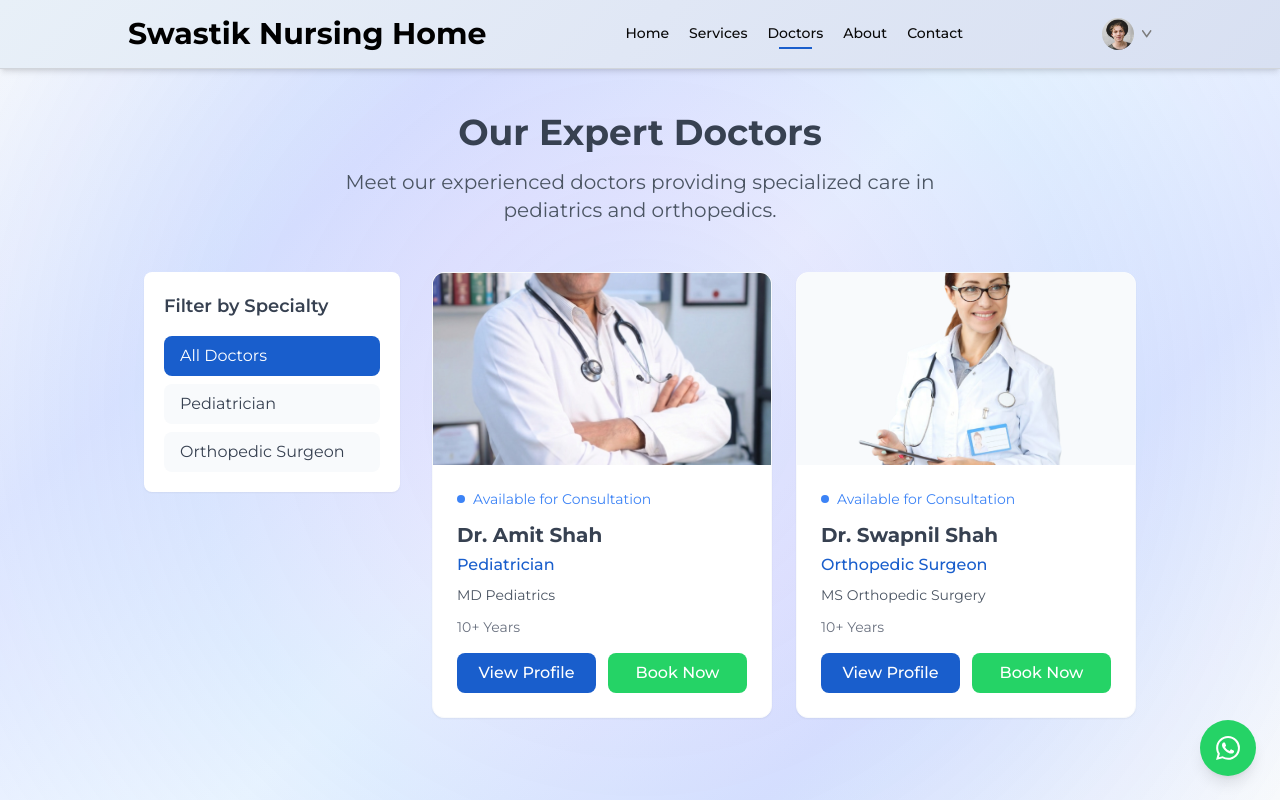
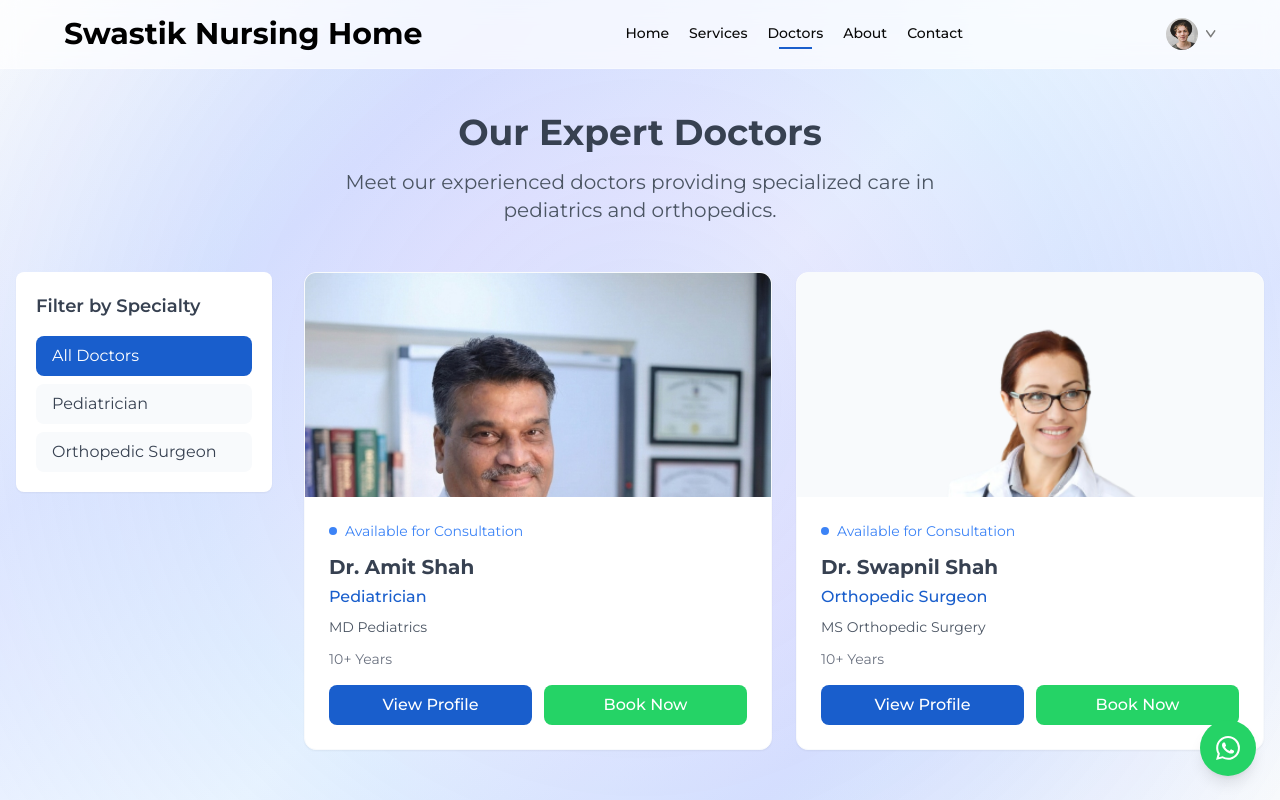
Before and after one commit to harshalpathak97/swastiknursinghome, a React (Vite) app: page /doctors in a window 1280 px wide. Shown: the top 800 px of the page. Built offline with nearby package versions, Linux system fonts and the light colour scheme.

Commit message:
Refine layout: remove global padding, make navbar transparent, and fix doctor image focus on internal pages

```diff
--- a/src/App.jsx
+++ b/src/App.jsx
@@ -1,4 +1,4 @@
-import { Route, Routes} from 'react-router-dom'
+import { Route, Routes } from 'react-router-dom'
 import { useEffect } from 'react'
 import { Analytics } from '@vercel/analytics/react'
 import Home from './pages/Home'
@@ -32,9 +32,9 @@ const App = () => {
   }, [])
 
   return (
-  <div className="pt-16 sm:pt-20">
+    <div className="">
       <Navbar />
-    <div className="mx-3 sm:mx-4 md:mx-[10%]">
+      <div className="">
         <Routes>
           <Route path="/" element={<Home />} />
           <Route path="/services" element={<Services />} />
--- a/src/components/Navbar.jsx
+++ b/src/components/Navbar.jsx
@@ -14,7 +14,7 @@ const Navbar = () => {
   };
 
   return (
-    <div className="fixed top-0 left-0 w-full z-50 shadow-md flex items-center justify-between text-sm py-3 sm:py-4 border-b border-gray-300 px-3 sm:px-4 md:px-[10%]" style={{background: 'linear-gradient(135deg, #e8f0f8 0%, #e0e7f5 50%, #d8e0f2 100%)', backdropFilter: 'blur(10px)'}}>
+    <div className="fixed top-0 left-0 w-full z-50 transition-all duration-300 flex items-center justify-between text-sm py-3 sm:py-4 px-3 sm:px-4 md:px-10 lg:px-16" style={{ background: 'rgba(255, 255, 255, 0.7)', backdropFilter: 'blur(10px)', borderBottom: '1px solid rgba(255,255,255,0.3)' }}>
       {/* Logo */}
       <div className="text-lg sm:text-xl md:text-2xl lg:text-3xl font-extrabold text-black cursor-pointer truncate max-w-[60%] sm:max-w-none" onClick={() => { navigate('/'); scrollToTop(); }}>
         {clinicData.clinic.name}
@@ -97,10 +97,9 @@ const Navbar = () => {
 
       {/* Mobile Menu */}
       <div
-        className={`fixed top-0 right-0 w-full sm:w-80 h-screen z-50 transform ${
-          showMenu ? "translate-x-0" : "translate-x-full"
-        } transition-transform duration-300 md:hidden overflow-y-auto`}
-        style={{background: 'linear-gradient(135deg, #e8f0f8 0%, #e0e7f5 50%, #d8e0f2 100%)', backdropFilter: 'blur(10px)'}}
+        className={`fixed top-0 right-0 w-full sm:w-80 h-screen z-50 transform ${showMenu ? "translate-x-0" : "translate-x-full"
+          } transition-transform duration-300 md:hidden overflow-y-auto`}
+        style={{ background: 'linear-gradient(135deg, #e8f0f8 0%, #e0e7f5 50%, #d8e0f2 100%)', backdropFilter: 'blur(10px)' }}
       >
         <div className="flex justify-between items-center p-4 border-b border-gray-300 sticky top-0 bg-inherit">
           <div className="text-lg sm:text-xl font-bold text-gray-800 truncate" onClick={() => { navigate('/'); scrollToTop(); setShowMenu(false); }}>
--- a/src/pages/Appointment.jsx
+++ b/src/pages/Appointment.jsx
@@ -34,13 +34,13 @@ const Appointment = () => {
   }
 
   return (
-    <div className="px-3 sm:px-4">
+    <div className="pt-24 sm:pt-28 pb-10 container mx-auto px-4 max-w-7xl">
       {/* // doctor details  */}
       <div className="flex flex-col sm:flex-row gap-3 sm:gap-4">
         {/* Doctor Image */}
         <div className="flex justify-center sm:justify-start">
           <img
-          className="bg-primary w-full max-w-[280px] sm:max-w-72 rounded-lg object-cover"
+            className="bg-primary w-full max-w-[280px] sm:max-w-72 rounded-lg object-cover object-top shadow-md"
             src={docInfo.image}
             alt={docInfo.name}
           />
--- a/src/pages/DoctorProfile.jsx
+++ b/src/pages/DoctorProfile.jsx
@@ -26,15 +26,15 @@ const DoctorProfile = () => {
   }
 
   return (
-    <div className="py-6 sm:py-8 px-3 sm:px-4 animate-fadeIn">
+    <div className="animate-fadeIn">
       {/* Hero Section */}
-      <div className="bg-gradient-to-r from-primary to-primary/90 text-white py-8 sm:py-10 md:py-12 lg:py-16 animate-slideInFromTop" style={{ animationDelay: '0.1s' }}>
+      <div className="bg-gradient-to-r from-primary to-primary/90 text-white pt-24 pb-12 sm:pt-32 sm:pb-16 animate-slideInFromTop" style={{ animationDelay: '0.1s' }}>
         <div className="max-w-4xl mx-auto px-3 sm:px-4">
           <div className="flex flex-col md:flex-row items-center gap-4 sm:gap-6 md:gap-8">
             <img
               src={doctor.image}
               alt={doctor.name}
-              className="w-32 h-32 sm:w-40 sm:h-40 md:w-48 md:h-48 rounded-full object-cover border-4 border-white shadow-lg animate-bounceIn" style={{ animationDelay: '0.2s' }}
+              className="w-32 h-32 sm:w-40 sm:h-40 md:w-48 md:h-48 rounded-full object-cover object-top border-4 border-white shadow-lg animate-bounceIn" style={{ animationDelay: '0.2s' }}
             />
             <div className="text-center md:text-left animate-fadeIn" style={{ animationDelay: '0.3s' }}>
               <h1 className="text-2xl sm:text-3xl md:text-4xl lg:text-5xl font-bold mb-2">{doctor.name}</h1>
--- a/src/pages/Doctors.jsx
+++ b/src/pages/Doctors.jsx
@@ -22,7 +22,7 @@ const Doctors = () => {
   }, [doctors, speciality]);
 
   return (
-    <div className="py-6 sm:py-8 px-3 sm:px-4">
+    <div className="pt-24 sm:pt-28 pb-10 container mx-auto px-4 max-w-7xl">
       <div className="text-center mb-8 sm:mb-12">
         <h1 className="text-2xl sm:text-3xl md:text-4xl font-bold text-neutral-dark mb-3 sm:mb-4 animate-slideInFromTop">Our Expert Doctors</h1>
         <p className="text-base sm:text-lg md:text-xl text-gray-600 max-w-2xl mx-auto px-3 sm:px-4 animate-fadeIn" style={{ animationDelay: '0.1s' }}>
@@ -38,25 +38,22 @@ const Doctors = () => {
             <div className="space-y-2">
               <button
                 onClick={() => { navigate('/doctors'); setShowFilters(false); }}
-                className={`w-full text-left px-3 sm:px-4 py-2 rounded-lg transition-colors text-sm sm:text-base ${
-                  !speciality ? 'bg-primary text-white' : 'bg-neutral-light text-neutral-dark hover:bg-gray-200'
-                }`}
+                className={`w-full text-left px-3 sm:px-4 py-2 rounded-lg transition-colors text-sm sm:text-base ${!speciality ? 'bg-primary text-white' : 'bg-neutral-light text-neutral-dark hover:bg-gray-200'
+                  }`}
               >
                 All Doctors
               </button>
               <button
                 onClick={() => { speciality === 'Pediatrician' ? navigate('/doctors') : navigate('/doctors/Pediatrician'); setShowFilters(false); }}
-                className={`w-full text-left px-3 sm:px-4 py-2 rounded-lg transition-colors text-sm sm:text-base ${
-                  speciality === 'Pediatrician' ? 'bg-primary text-white' : 'bg-neutral-light text-neutral-dark hover:bg-gray-200'
-                }`}
+                className={`w-full text-left px-3 sm:px-4 py-2 rounded-lg transition-colors text-sm sm:text-base ${speciality === 'Pediatrician' ? 'bg-primary text-white' : 'bg-neutral-light text-neutral-dark hover:bg-gray-200'
+                  }`}
               >
                 Pediatrician
               </button>
               <button
                 onClick={() => { speciality === 'Orthopedic Surgeon' ? navigate('/doctors') : navigate('/doctors/Orthopedic Surgeon'); setShowFilters(false); }}
-                className={`w-full text-left px-3 sm:px-4 py-2 rounded-lg transition-colors text-sm sm:text-base ${
-                  speciality === 'Orthopedic Surgeon' ? 'bg-primary text-white' : 'bg-neutral-light text-neutral-dark hover:bg-gray-200'
-                }`}
+                className={`w-full text-left px-3 sm:px-4 py-2 rounded-lg transition-colors text-sm sm:text-base ${speciality === 'Orthopedic Surgeon' ? 'bg-primary text-white' : 'bg-neutral-light text-neutral-dark hover:bg-gray-200'
+                  }`}
               >
                 Orthopedic Surgeon
               </button>
@@ -82,7 +79,7 @@ const Doctors = () => {
                 className="bg-white border border-neutral-light rounded-xl overflow-hidden shadow-sm hover:shadow-lg transition-all duration-300"
                 style={{ animationDelay: `${0.1 + index * 0.05}s` }}
               >
-                <img className="w-full h-40 sm:h-48 object-cover bg-neutral-light" src={item.image} alt={item.name} />
+                <img className="w-full h-40 sm:h-56 object-cover object-top bg-neutral-light" src={item.image} alt={item.name} />
                 <div className="p-4 sm:p-6">
                   <div className="flex items-center gap-2 text-xs sm:text-sm text-secondary mb-2 sm:mb-3">
                     <div className="w-1.5 h-1.5 sm:w-2 sm:h-2 bg-secondary rounded-full"></div>
```
Lines whose indentation alone changed are shown as unchanged.
